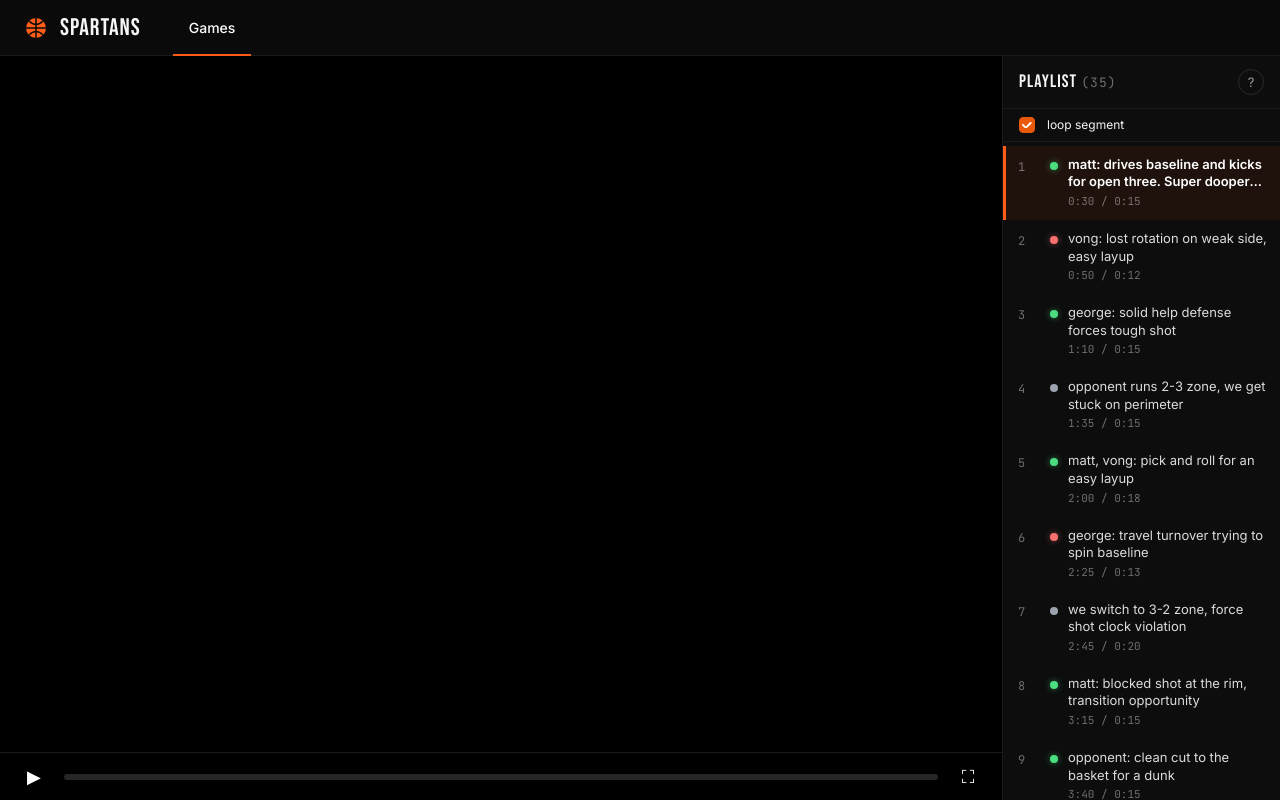
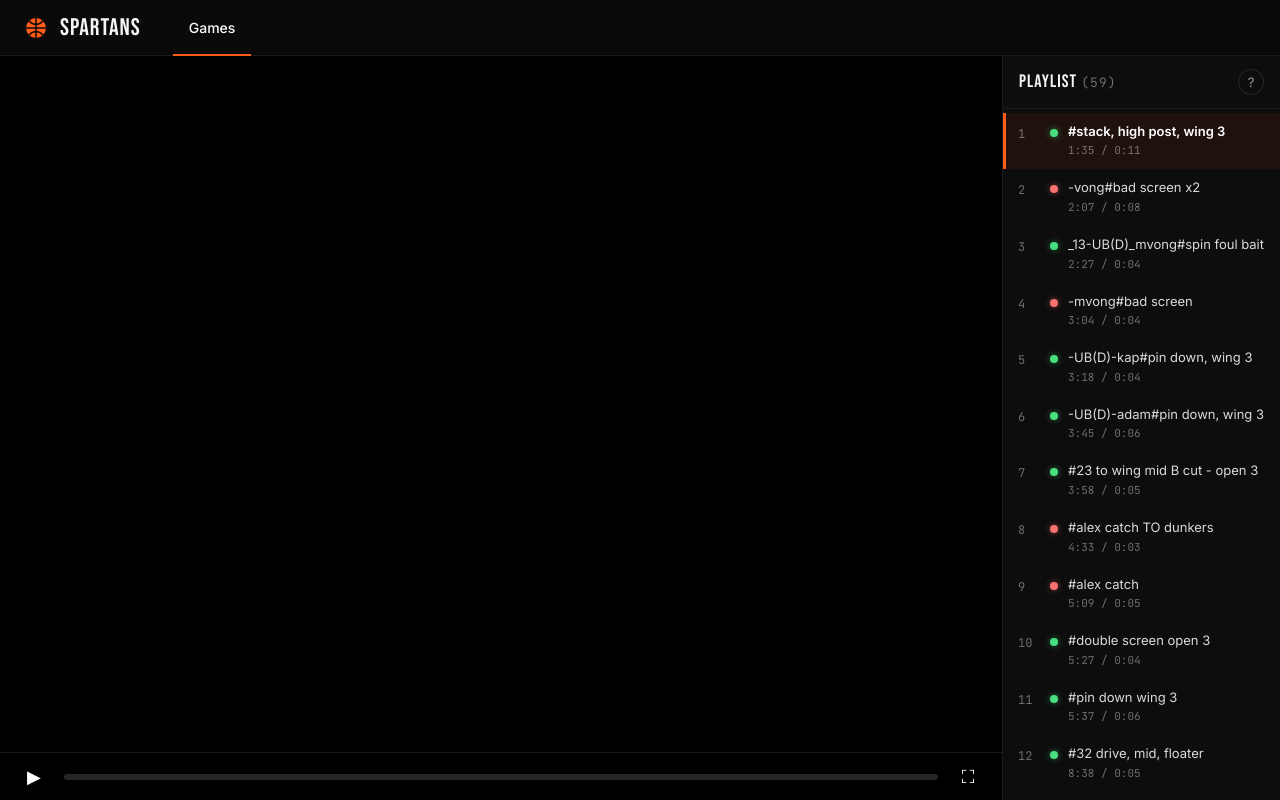
Before and after one commit to vong0/basketball-tracker, a React (Vite) app: page / in a window 1280 px wide. Built offline with nearby package versions, Linux system fonts and the light colour scheme.

Commit message:
add a real game

```diff
--- a/package.json
+++ b/package.json
@@ -13,6 +13,7 @@
     "@emotion/react": "^11.14.0",
     "@mantine/core": "^9.3.0",
     "@mantine/hooks": "^9.3.0",
+    "json5": "^2.2.3",
     "react": "^19.2.6",
     "react-dom": "^19.2.6",
     "react-youtube": "^10.1.0"
--- a/public/data/games/y26-divA-game1.json
+++ b/public/data/games/y26-divA-game1.json
@@ -1,49 +1,361 @@
 {
-  "schemaVersion": 1,
-  "game": {
-    "id": "y26-divA-game1",
-    "date": "2026-06-06",
-    "season": "y26",
-    "division": "A",
-    "opponent": "test-opponent",
-    "youtubeUrl": "https://www.youtube.com/watch?v=yqoCezBgPdk",
-    "result": "TEST"
-  },
-  "segments": [
-    { "id": "s1",  "start": 30,   "end": 45,   "label": "UG(O) matt: drives baseline and kicks for open three. Super dooper long text. george gets caught on screen, opponent free to shoot | UG(O) george,vong: pick and pop for open mid-range jumper" },
-    { "id": "s2",  "start": 50,   "end": 62,   "label": "OB(D) vong: lost rotation on weak side, easy layup" },
-    { "id": "s3",  "start": 70,   "end": 85,   "label": "UG(MAN) george: solid help defense forces tough shot" },
-    { "id": "s4",  "start": 95,   "end": 110,  "label": "O(2-3) opponent runs 2-3 zone, we get stuck on perimeter" },
-    { "id": "s5",  "start": 120,  "end": 138,  "label": "UG(O) matt,vong: pick and roll for an easy layup" },
-    { "id": "s6",  "start": 145,  "end": 158,  "label": "UB(O) george: travel turnover trying to spin baseline" },
-    { "id": "s7",  "start": 165,  "end": 185,  "label": "U(3-2) we switch to 3-2 zone, force shot clock violation" },
-    { "id": "s8",  "start": 195,  "end": 210,  "label": "UG(D) matt: blocked shot at the rim, transition opportunity" },
-    { "id": "s9",  "start": 220,  "end": 235,  "label": "OG(O) opponent: clean cut to the basket for a dunk" },
-    { "id": "s10", "start": 245,  "end": 260,  "label": "UG(O) vong: step-back three off ball screen action" },
-    { "id": "s11", "start": 270,  "end": 285,  "label": "OB(D) matt: weak closeout, opponent buries the corner three" },
-    { "id": "s12", "start": 295,  "end": 312,  "label": "UG(MAN) george,vong: hard hedge forces turnover" },
-    { "id": "s13", "start": 320,  "end": 335,  "label": "UB(D) matt: missed assignment, opponent gets and-1" },
-    { "id": "s14", "start": 345,  "end": 360,  "label": "UG(O) matt: nice handle into floater in the paint" },
-    { "id": "s15", "start": 370,  "end": 388,  "label": "U(2-3) zone defense locks down opponent for full possession" },
-    { "id": "s16", "start": 395,  "end": 410,  "label": "UG(O) george: cuts backdoor for easy layup" },
-    { "id": "s17", "start": 420,  "end": 435,  "label": "OB(O) opponent: turns ball over on offensive foul" },
-    { "id": "s18", "start": 445,  "end": 462,  "label": "UG(O) vong,matt: secondary break, drive and dish for three" },
-    { "id": "s19", "start": 470,  "end": 485,  "label": "UB(O) matt: bad pass intercepted in the half court" },
-    { "id": "s20", "start": 495,  "end": 510,  "label": "UG(D) george: great close-out and contest forces miss" },
-    { "id": "s21", "start": 520,  "end": 535,  "label": "U(MAN) full team rotation snuffs out drive and kick" },
-    { "id": "s22", "start": 545,  "end": 562,  "label": "UG(O) matt: pull-up jumper from elbow over closeout" },
-    { "id": "s23", "start": 570,  "end": 585,  "label": "OG(O) opponent: hits contested fadeaway, tough shot" },
-    { "id": "s24", "start": 595,  "end": 612,  "label": "UG(O) vong: euro step finish through contact" },
-    { "id": "s25", "start": 620,  "end": 638,  "label": "UB(D) george: gets caught on screen, opponent free to shoot" },
-    { "id": "s26", "start": 645,  "end": 660,  "label": "UG(MAN) matt: takes charge in transition, big momentum play" },
-    { "id": "s27", "start": 670,  "end": 685,  "label": "U(3-2) trap on the wing forces opponent into bad pass" },
-    { "id": "s28", "start": 695,  "end": 712,  "label": "UG(O) george,vong: pick and pop for open mid-range jumper" },
-    { "id": "s29", "start": 720,  "end": 735,  "label": "UB(O) matt: forces shot in traffic, no kickout option" },
-    { "id": "s30", "start": 745,  "end": 762,  "label": "UG(D) vong: anticipates pass, deflection leads to fast break" },
-    { "id": "s31", "start": 770,  "end": 785,  "label": "OG(O) opponent: sets back-screen action, clean dunk" },
-    { "id": "s32", "start": 795,  "end": 810,  "label": "UG(O) matt: high pick and roll, finds roller for finish" },
-    { "id": "s33", "start": 820,  "end": 838,  "label": "U(MAN) full team defense holds opponent to one shot, secure rebound" },
-    { "id": "s34", "start": 845,  "end": 860,  "label": "UG(O) george: corner three off skip pass swing-swing" },
-    { "id": "s35", "start": 870,  "end": 885,  "label": "UB(D) matt,vong: communication breakdown, opponent gets dunk" }
-  ]
+  version: 2,
+  mediaFileName: 's2g01.mp4',
+  game: {youtubeUrl: "https://www.youtube.com/watch?v=2Y1arwOHfK8"},
+  cutSegments: [
+    {
+      start: 95.048436,
+      end: 106.970745,
+      name: 'OG(O)#stack, high post, wing 3',
+      selected: true,
+    },
+    {
+      start: 127.614471,
+      end: 136.42226669081484,
+      name: 'UB(O)-vong#bad screen x2|matt TO',
+      selected: true,
+    },
+    {
+      start: 147.194736,
+      end: 151.720843,
+      name: 'OG(O)_13-UB(D)_mvong#spin foul bait',
+      selected: true,
+    },
+    {
+      start: 184.492416,
+      end: 188.748081,
+      name: 'UB(O)-mvong#bad screen',
+      selected: true,
+    },
+    {
+      start: 198.883669,
+      end: 203.164461,
+      name: 'OG(O)-UB(D)-kap#pin down, wing 3',
+      selected: true,
+    },
+    {
+      start: 225.535836,
+      end: 232.220111,
+      name: 'OG(O)-UB(D)-adam#pin down, wing 3',
+      selected: true,
+    },
+    {
+      start: 238.083383,
+      end: 243.373856,
+      name: 'UG(O)#23 to wing mid B cut - open 3',
+      selected: true,
+    },
+    {
+      start: 273.845013,
+      end: 277.443928,
+      name: 'UB(O)#alex catch TO dunkers|UG(O)#matt corner drive dump',
+      selected: false,
+    },
+    {
+      start: 309.823618,
+      end: 315.79602,
+      name: 'UB(O)#alex catch | UG(O)#matt drive',
+      selected: true,
+    },
+    {
+      start: 327.498334,
+      end: 331.975198,
+      name: 'UG(O)#double screen open 3',
+      selected: true,
+    },
+    {
+      start: 337.856988,
+      end: 344.396434,
+      name: 'OG(O)#pin down wing 3',
+      selected: true,
+    },
+    {
+      start: 518.494086,
+      end: 523.76707,
+      name: 'OG(O)#32 drive, mid, floater',
+      selected: true,
+    },
+    {
+      start: 561.212697,
+      end: 566.927234,
+      name: 'UB(O)-alex#screen to O | kap#bad pass',
+      selected: true,
+    },
+    {
+      start: 701.679452,
+      end: 708.121989,
+      name: 'UG(O)-george#pin down open 3 | UB(O)-kap#not go open',
+      selected: true,
+    },
+    {
+      start: 725.940056,
+      end: 731.122489,
+      name: 'UG(O)-george|adam#23 split mid drive',
+      selected: true,
+    },
+    {
+      start: 761.340206,
+      end: 767.364775,
+      name: 'UG(O)-adam#fake wait extra pass',
+      selected: true,
+    },
+    {
+      start: 767.364775,
+      end: 776.716514,
+      name: 'UG(O)-adam#fake drive draw double, corner 3',
+      selected: true,
+    },
+    {
+      start: 784.607674,
+      end: 797.81736,
+      name: 'OG(O)#dump mid possible dunkers',
+      selected: true,
+    },
+    {
+      start: 843.756299,
+      end: 847.0711,
+      name: 'UB(O)-kap#dump to open shooter | alex#screen wrong side',
+      selected: true,
+    },
+    {
+      start: 906.577898,
+      end: 915.977204,
+      name: 'UB(D)-matt#comes across no pt',
+      selected: true,
+    },
+    {
+      start: 924.040063,
+      end: 933.352461,
+      name: 'UG(O)-alex#slip mid | kap#pass | UB(O)-adam#no pass',
+      selected: true,
+    },
+    {
+      start: 959.699293,
+      end: 968.829175,
+      name: 'UG(O)-matt#good drive, dump, ball move open 3',
+      selected: true,
+    },
+    {
+      start: 993.913281,
+      end: 1004.986314,
+      name: 'OG(O)#drive open 3',
+      selected: true,
+    },
+    {
+      start: 1018.840499,
+      end: 1022.056629,
+      name: 'UG(O)-adam#skip corner post',
+      selected: true,
+    },
+    {
+      start: 1033.676662,
+      end: 1038.362278,
+      name: 'UB(D)-kap#bad rotation',
+      selected: true,
+    },
+    {
+      start: 1198.014374,
+      end: 1204.399487,
+      name: 'UB(O)-matt#base drive look open opp',
+      selected: true,
+    },
+    {
+      start: 1249.194794,
+      end: 1252.986998,
+      name: 'UG(O)-adam#mid floater',
+      selected: true,
+    },
+    {
+      start: 1262.404045,
+      end: 1270.68735,
+      name: 'UB(D)-matt#unnecessary rotation',
+      selected: true,
+    },
+    {
+      start: 1280.330701,
+      end: 1286.401923,
+      name: 'UG(O)-george#back screen | matt#wing drive***',
+      selected: true,
+    },
+    {
+      start: 1293.981371,
+      end: 1300.611899,
+      name: 'UB(D)-matt#bad rotation',
+      selected: true,
+    },
+    {
+      start: 1323.480908,
+      end: 1332.756926,
+      name: 'UB(O)-adam|matt#blind',
+      selected: true,
+    },
+    {
+      start: 1508.468491,
+      end: 1513.811918,
+      name: 'UB(O)-matt#early pass fastbreak',
+      selected: true,
+    },
+    {
+      start: 1532.105537,
+      end: 1536.476938,
+      name: 'UB(O)-matt#terrible drive',
+      selected: true,
+    },
+    {
+      start: 1591.773108,
+      end: 1595.100099,
+      name: 'UB(O)-matt#bad pass',
+      selected: true,
+    },
+    {
+      start: 1599.67989,
+      end: 1602.783112,
+      name: 'UB(O)-matt#one more',
+      selected: true,
+    },
+    {
+      start: 1606.007998,
+      end: 1613.620362,
+      name: 'UB(O)#triple screen',
+      selected: true,
+    },
+    {
+      start: 1681.002764,
+      end: 1688.735914,
+      name: 'UG(O)-matt#corner collapse skip',
+      selected: true,
+    },
+    {
+      start: 1804.893719,
+      end: 1810.548537,
+      name: 'UG(O)-adam#early fastbreak pass | UB(O)-matt#1v3',
+      selected: true,
+    },
+    {
+      start: 1830.062621,
+      end: 1834.160974,
+      name: 'UB(O)-matt#bad drive pass (play off 2 ft)',
+      selected: true,
+    },
+    {
+      start: 1834.160974,
+      end: 1855.314741,
+      name: 'UG(O)-all#good ball movement | kap#mid floater',
+      selected: true,
+    },
+    {
+      start: 1868.457756,
+      end: 1874.54406,
+      name: 'UB(D)#miss backdoor',
+      selected: true,
+    },
+    {
+      start: 1880.746351,
+      end: 1885.225099,
+      name: 'UG(O)-kap#fake shot pass',
+      selected: true,
+    },
+    {
+      start: 1912.891394,
+      end: 1921.162251,
+      name: 'UG(O)-adam|matt#overload in transition',
+      selected: true,
+    },
+    {
+      start: 2002.430807,
+      end: 2006.764171,
+      name: 'UG(O)#draw front 2 wing pass',
+      selected: true,
+    },
+    {
+      start: 2090.768923,
+      end: 2094.204858,
+      name: 'UB(O)-matt#fastbreak pass early',
+      selected: true,
+    },
+    {
+      start: 2100.271813,
+      end: 2102.152465,
+      name: 'UG(O)-adam#early pass',
+      selected: true,
+    },
+    {
+      start: 2102.081578,
+      end: 2106.714849,
+      name: 'UB(O)-matt#pass early again',
+      selected: true,
+    },
+    {
+      start: 2178.230412,
+      end: 2183.735237,
+      name: 'UG(O)-adam#wing screen, pass, corner 3',
+      selected: true,
+    },
+    {
+      start: 2191.979122,
+      end: 2197.673815,
+      name: 'UB(D)-all#overcollapse',
+      selected: true,
+    },
+    {
+      start: 2210.228751,
+      end: 2224.351676,
+      name: 'UG(O)-all#good ball movement | george#backdoor',
+      selected: true,
+    },
+    {
+      start: 2226.60813,
+      end: 2230.414956,
+      name: 'UG(D)-adam#stop fastbreak 3',
+      selected: true,
+    },
+    {
+      start: 2242.378556,
+      end: 2248.50578,
+      name: 'UG(O)#wing screen, draw 2 corner, pass mid cut',
+      selected: true,
+    },
+    {
+      start: 2278.648378,
+      end: 2283.941996,
+      name: 'UB(O)-matt#draw 2 no pass TO',
+      selected: true,
+    },
+    {
+      start: 2386.608149,
+      end: 2393.182443,
+      name: 'UG(O)-kap#attack gap',
+      selected: true,
+    },
+    {
+      start: 2417.264798,
+      end: 2422.288,
+      name: 'UG(O)-kap#transition early pass',
+      selected: true,
+    },
+    {
+      start: 2574.235507,
+      end: 2583.927638,
+      name: 'UG(O)-kap#draw defense fake shot pass corner 3',
+      selected: true,
+    },
+    {
+      start: 2607.256664,
+      end: 2619.465962,
+      name: 'UG(O)-adam#early pass double but missed matt | matt#good slip screen to get open 3',
+      selected: true,
+    },
+    {
+      start: 2672.044161,
+      end: 2691.512794,
+      name: 'UB(D)#look man to box',
+      selected: true,
+    },
+    {
+      start: 2711.5527,
+      end: 2725.248271,
+      name: 'UG(O)#early pass attack gap',
+      selected: true,
+    },
+  ],
 }
--- a/src/App.jsx
+++ b/src/App.jsx
@@ -1,5 +1,6 @@
 import { useState, useEffect, useMemo } from 'react';
 import { Loader, Center } from '@mantine/core';
+import JSON5 from 'json5';
 import Banner from './components/Banner/Banner';
 import VideoPlayer from './components/VideoPlayer/VideoPlayer';
 import Playlist from './components/Playlist/Playlist';
@@ -14,33 +15,34 @@ export default function App() {
   const [activeIdx, setActiveIdx] = useState(0);
   const [isFullscreen, setIsFullscreen] = useState(false);
   const [showHelp, setShowHelp] = useState(false);
-  const [loopSegment, setLoopSegment] = useState(true);
   const [isMobile, setIsMobile] = useState(isMobileDevice());
 
   useEffect(() => {
     fetch('./data/games/y26-divA-game1.json')
-      .then(r => r.ok ? r.json() : Promise.reject(r.status))
+      .then(r => r.ok ? r.text() : Promise.reject(r.status))
+      .then(text => {
+        try {
+          return JSON.parse(text);
+        } catch {
+          return JSON5.parse(text);
+        }
+      })
       .then(setGameData)
       .catch(err => {
         console.warn('Using demo data:', err);
         setGameData({
-          schemaVersion: 1,
           game: {
-            id: 'demo-game',
-            date: '2026-06-06',
-            opponent: 'Demo',
-            youtubeUrl: 'https://www.youtube.com/watch?v=yqoCezBgPdk',
-            result: 'DEMO'
+            youtubeUrl: 'https://www.youtube.com/watch?v=yqoCezBgPdk'
           },
-          segments: [
-            { id: 's1', start: 30, end: 45, label: 'UG(O) matt: drives and kicks for open three' },
-            { id: 's2', start: 60, end: 75, label: 'OB(D) vong: lost rotation on weak side' },
-            { id: 's3', start: 120, end: 140, label: 'UG(MAN) george: solid help defense and a much longer label to test wrapping behavior on two lines' },
-            { id: 's4', start: 200, end: 215, label: 'O(2-3) opponent runs 2-3 zone' },
-            { id: 's5', start: 250, end: 268, label: 'UG(O) matt,vong: pick and roll for layup' },
-            { id: 's6', start: 300, end: 315, label: 'UB(O) george: travel turnover' },
-            { id: 's7', start: 360, end: 380, label: 'U(3-2) we switch to 3-2 zone' },
-            { id: 's8', start: 420, end: 438, label: 'UG(D) matt: blocked shot at the rim' }
+          cutSegments: [
+            { start: 30, end: 45, name: 'UG(O) matt: drives and kicks for open three' },
+            { start: 60, end: 75, name: 'OB(D) vong: lost rotation on weak side' },
+            { start: 120, end: 140, name: 'UG(MAN) george: solid help defense and a much longer label to test wrapping behavior on two lines' },
+            { start: 200, end: 215, name: 'O(2-3) opponent runs 2-3 zone' },
+            { start: 250, end: 268, name: 'UG(O) matt,vong: pick and roll for layup' },
+            { start: 300, end: 315, name: 'UB(O) george: travel turnover' },
+            { start: 360, end: 380, name: 'U(3-2) we switch to 3-2 zone' },
+            { start: 420, end: 438, name: 'UG(D) matt: blocked shot at the rim' }
           ]
         });
       });
@@ -52,10 +54,10 @@ export default function App() {
     return () => window.removeEventListener('resize', onResize);
   }, []);
 
-  const segments = gameData?.segments || [];
+  const cutSegments = gameData?.cutSegments || [];
   const parsedSegments = useMemo(
-    () => segments.map(s => parseLabel(s.label || '')),
-    [segments]
+    () => cutSegments.map(s => parseLabel(s.name || '')),
+    [cutSegments]
   );
   const videoId = useMemo(
     () => gameData ? getYouTubeId(gameData.game?.youtubeUrl) : null,
@@ -78,24 +80,21 @@ export default function App() {
         <div className={styles.videoWrap}>
           <VideoPlayer
             videoId={videoId}
-            segments={segments}
+            cutSegments={cutSegments}
             activeIdx={activeIdx}
             setActiveIdx={setActiveIdx}
             isFullscreen={isFullscreen}
             setIsFullscreen={setIsFullscreen}
             isMobile={isMobile}
-            loopSegment={loopSegment}
           />
         </div>
 
         {!isFullscreen && (
           <Playlist
-            segments={segments}
+            cutSegments={cutSegments}
             parsedSegments={parsedSegments}
             activeIdx={activeIdx}
             setActiveIdx={setActiveIdx}
-            loopSegment={loopSegment}
-            setLoopSegment={setLoopSegment}
             isMobile={isMobile}
             onHelp={() => setShowHelp(true)}
           />
--- a/src/components/Playlist/Playlist.jsx
+++ b/src/components/Playlist/Playlist.jsx
@@ -1,14 +1,11 @@
-import { Checkbox } from '@mantine/core';
 import PlaylistRow from './PlaylistRow';
 import styles from './Playlist.module.css';
 
 export default function Playlist({
-  segments,
+  cutSegments,
   parsedSegments,
   activeIdx,
   setActiveIdx,
-  loopSegment,
-  setLoopSegment,
   isMobile,
   onHelp
 }) {
@@ -16,25 +13,15 @@ export default function Playlist({
     <aside className={`${styles.playlist} ${isMobile ? styles.playlistMobile : ''}`}>
       <div className={styles.header}>
         <div className={styles.title}>
-          PLAYLIST <span className={styles.count}>({segments.length})</span>
+          PLAYLIST <span className={styles.count}>({cutSegments.length})</span>
         </div>
         <button className={styles.helpBtn} onClick={onHelp} aria-label="Help">?</button>
       </div>
 
-      <div className={styles.toggleRow}>
-        <Checkbox
-          label="loop segment"
-          checked={loopSegment}
-          onChange={(e) => setLoopSegment(e.currentTarget.checked)}
-          size="xs"
-          color="orange"
-        />
-      </div>
-
       <div className={styles.scroll}>
-        {segments.map((seg, i) => (
+        {cutSegments.map((seg, i) => (
           <PlaylistRow
-            key={seg.id || i}
+            key={i}
             segment={seg}
             parsed={parsedSegments[i]}
             index={i}
--- a/src/components/Playlist/Playlist.module.css
+++ b/src/components/Playlist/Playlist.module.css
@@ -56,11 +56,6 @@
 .helpBtn:hover {
   color: #fff;
   border-color: var(--orange);
-}
-
-.toggleRow {
-  padding: 8px 16px;
-  border-bottom: 1px solid var(--border);
 }
 
 .scroll {
--- a/src/components/Playlist/PlaylistRow.jsx
+++ b/src/components/Playlist/PlaylistRow.jsx
@@ -36,7 +36,7 @@ export default function PlaylistRow({ segment, parsed, index, isActive, onClick
       <span className={styles.rowIndex}>{index + 1}</span>
       <span className={`${styles.dot} ${dotClass}`} />
       <div className={styles.rowBody}>
-        <div className={styles.rowLabel}>{parsed.title}</div>
+        <div className={styles.rowLabel}>{parsed.title || segment.name}</div>
         <div className={styles.rowTime}>
           {formatTime(segment.start)} / {formatTime(duration)}
         </div>
--- a/src/components/VideoPlayer/VideoPlayer.jsx
+++ b/src/components/VideoPlayer/VideoPlayer.jsx
@@ -5,13 +5,12 @@ import styles from './VideoPlayer.module.css';
 
 export default function VideoPlayer({
   videoId,
-  segments,
+  cutSegments,
   activeIdx,
   setActiveIdx,
   isFullscreen,
   setIsFullscreen,
-  isMobile,
-  loopSegment
+  isMobile
 }) {
   const ytPlayerRef = useRef(null);
   const containerRef = useRef(null);
@@ -25,12 +24,9 @@ export default function VideoPlayer({
   const speedKeyRef = useRef({ shift: false, ctrl: false });
   const longPressRef = useRef({ timer: null, active: false, side: null });
   const lastTapRef = useRef({ time: 0, side: null });
-  const loopRef = useRef(loopSegment);
   const clickTimerRef = useRef(null);
 
-  useEffect(() => { loopRef.current = loopSegment; }, [loopSegment]);
-
-  const activeSegment = activeIdx >= 0 ? segments[activeIdx] : null;
+  const activeSegment = activeIdx >= 0 ? cutSegments[activeIdx] : null;
 
   // YouTube setup
   useEffect(() => {
@@ -86,29 +82,16 @@ export default function VideoPlayer({
     setCurrentRate(rate);
   }, []);
 
-  // Tick: poll currentTime + loop or pause at segment end
+  // Tick: poll currentTime + always loop at segment end
   useEffect(() => {
     if (!playerReady) return;
-    let pausedAtEnd = false;
     tickRef.current = setInterval(() => {
       const p = ytPlayerRef.current;
       if (!p || !p.getCurrentTime) return;
       const t = p.getCurrentTime();
       setCurrentTime(t);
-      if (activeSegment && !pausedAtEnd && t >= activeSegment.end - 0.05) {
-        pausedAtEnd = true;
-        if (loopRef.current) {
-          try { p.seekTo(activeSegment.start, true); } catch (e) {}
-          pausedAtEnd = false;
-        } else {
-          try {
-            p.pauseVideo();
-            p.seekTo(activeSegment.end, true);
-          } catch (e) {}
-        }
-      }
-      if (activeSegment && pausedAtEnd && t < activeSegment.end - 0.1) {
-        pausedAtEnd = false;
+      if (activeSegment && t >= activeSegment.end - 0.05) {
+        try { p.seekTo(activeSegment.start, true); } catch (e) {}
       }
     }, 100);
     return () => clearInterval(tickRef.current);
@@ -117,7 +100,7 @@ export default function VideoPlayer({
   // Seek to active segment when it changes
   useEffect(() => {
     if (!playerReady || activeIdx < 0) return;
-    const seg = segments[activeIdx];
+    const seg = cutSegments[activeIdx];
     if (!seg) return;
     const p = ytPlayerRef.current;
     if (!p || !p.seekTo) return;
@@ -125,12 +108,12 @@ export default function VideoPlayer({
       p.seekTo(seg.start, true);
       p.playVideo();
     } catch (e) {}
-  }, [activeIdx, playerReady, segments]);
+  }, [activeIdx, playerReady, cutSegments]);
 
   const playSegment = useCallback((idx) => {
-    if (idx < 0 || idx >= segments.length) return;
+    if (idx < 0 || idx >= cutSegments.length) return;
     setActiveIdx(idx);
-  }, [segments, setActiveIdx]);
+  }, [cutSegments, setActiveIdx]);
 
   const togglePlay = useCallback(() => {
     const p = ytPlayerRef.current;
@@ -157,9 +140,9 @@ export default function VideoPlayer({
 
   const navSegment = useCallback((dir) => {
     const cur = activeIdx;
-    const next = cur < 0 ? 0 : Math.max(0, Math.min(segments.length - 1, cur + dir));
+    const next = cur < 0 ? 0 : Math.max(0, Math.min(cutSegments.length - 1, cur + dir));
     if (next !== cur || cur < 0) playSegment(next);
-  }, [activeIdx, segments.length, playSegment]);
+  }, [activeIdx, cutSegments.length, playSegment]);
 
   const toggleFullscreen = useCallback(() => {
     if (!containerRef.current) return;
@@ -261,15 +244,23 @@ export default function VideoPlayer({
     }, 500);
   };
 
-  const onSideBlockerPointerUp = (side) => () => {
-    if (!isMobile) return;
+  const endLongPress = useCallback(() => {
+    if (!isMobile) return false;
     if (longPressRef.current.timer) clearTimeout(longPressRef.current.timer);
     if (longPressRef.current.active) {
+      longPressRef.current.timer = null;
       longPressRef.current.active = false;
       longPressRef.current.side = null;
       setRate(1);
-      return;
+      return true;
     }
+    longPressRef.current.timer = null;
+    return false;
+  }, [isMobile, setRate]);
+
+  const onSideBlockerPointerUp = (side) => () => {
+    if (!isMobile) return;
+    if (endLongPress()) return;
     const now = Date.now();
     if (now - lastTapRef.current.time < 300 && lastTapRef.current.side === side) {
       seekDelta(side === 'left' ? -1 : 1);
@@ -279,6 +270,8 @@ export default function VideoPlayer({
       // Single tap on side does nothing (user pauses via center → YT, or via side double-tap is skip)
     }
   };
+
+  const onSideBlockerPointerCancel = () => endLongPress();
 
   // Seekbar
   const seekbarRef = useRef(null);
@@ -354,12 +347,16 @@ export default function VideoPlayer({
               className={styles.ytLeftBlocker}
               onPointerDown={onSideBlockerPointerDown('left')}
               onPointerUp={onSideBlockerPointerUp('left')}
+              onPointerCancel={onSideBlockerPointerCancel}
+              onPointerLeave={onSideBlockerPointerCancel}
             />
             {/* Right side — gesture zone */}
             <div
               className={styles.ytRightBlocker}
               onPointerDown={onSideBlockerPointerDown('right')}
               onPointerUp={onSideBlockerPointerUp('right')}
+              onPointerCancel={onSideBlockerPointerCancel}
+              onPointerLeave={onSideBlockerPointerCancel}
             />
             {/* Center is open — taps fall through to YT for native play/pause */}
           </>
```
Also changed, not shown: public/data/games/nba-game.json (added, +49 -0 lines), src/components/VideoPlayer/VideoPlayer.module.css (+7 -5 lines), 1 other file (tests, documents, lock files or other folders).
